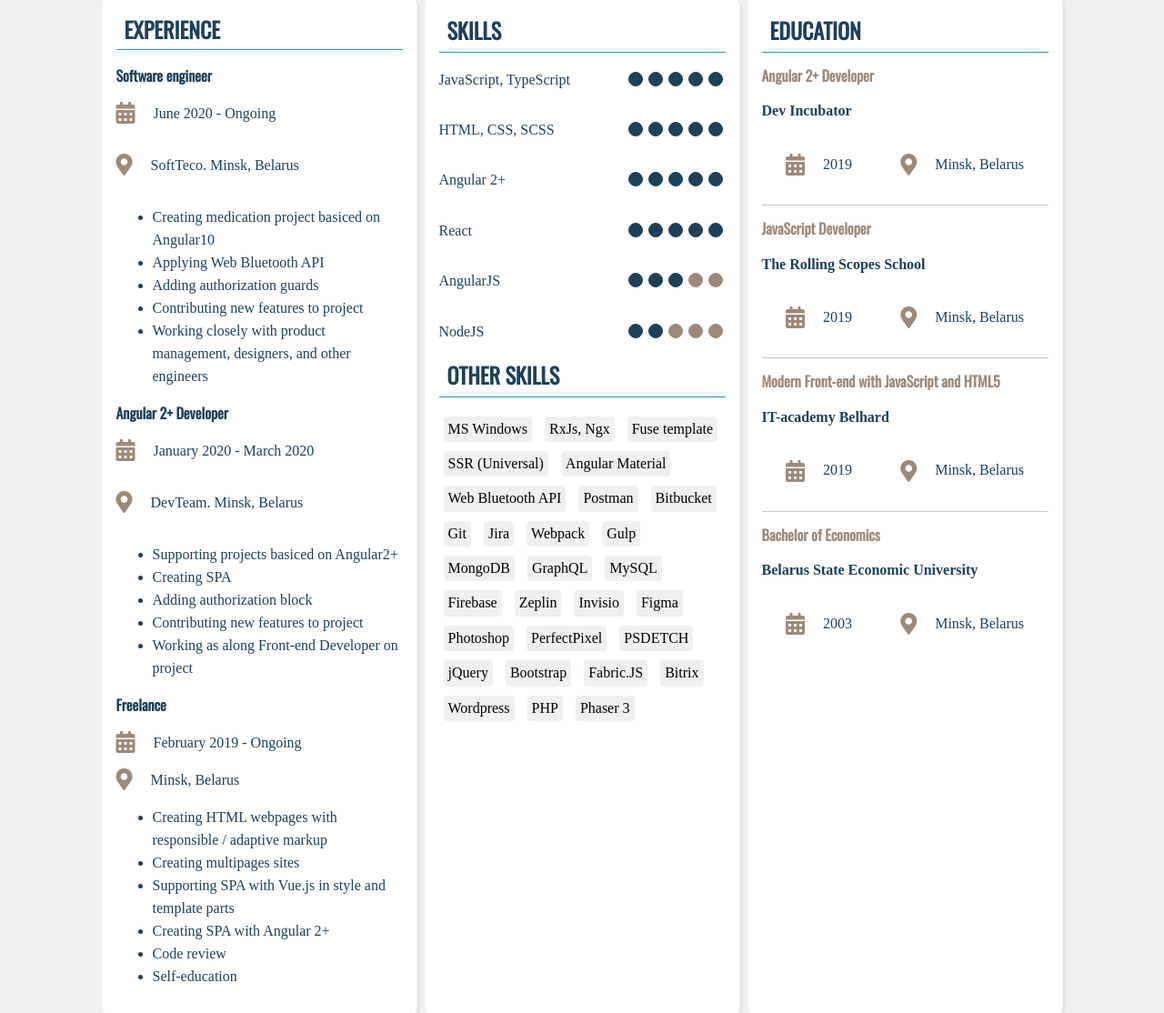
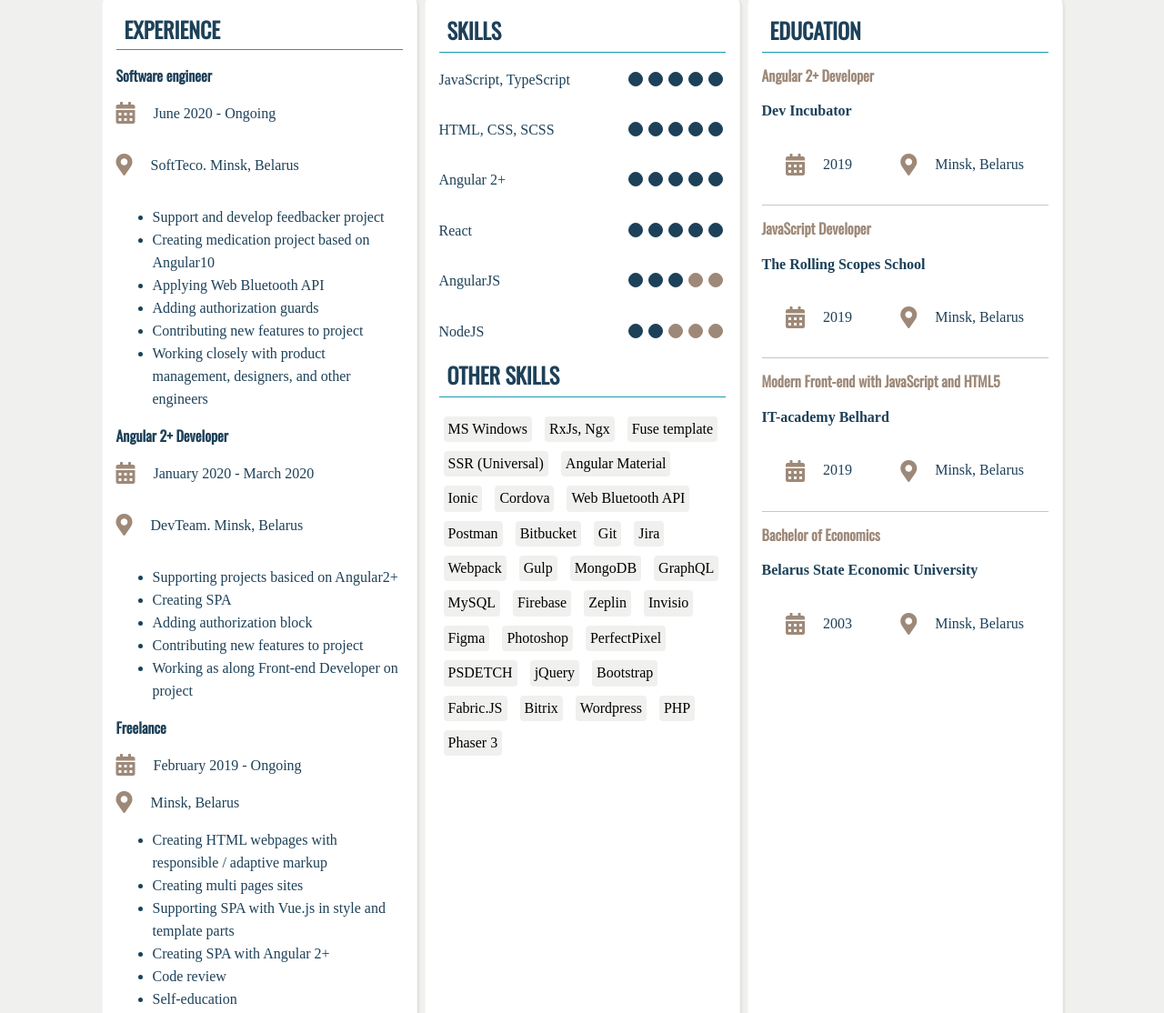
Before and after one commit to yalatan/yalatan.github.io, a plain HTML site: page index.html in a window 1280 px wide. Shown: the part 488-1602 px from the top of the page at 91% size. Drawn offline with nearby package versions, Linux system fonts and the light colour scheme.

Commit message:
update cv

```diff
--- a/index.html
+++ b/index.html
@@ -85,7 +85,8 @@
             </a>
           </p>
           <ul>
-            <li>Creating medication project basiced on Angular10</li>
+            <li>Support and develop feedbacker project</li>
+			<li>Creating medication project based on Angular10</li>
             <li>Applying Web Bluetooth API</li>
             <li>Adding authorization guards</li>
             <li>Contributing new features to project</li>
@@ -119,7 +120,7 @@
           <p class="icon-content"><i class="fas fa-map-marker-alt"></i>Minsk, Belarus</p>
           <ul>
             <li>Creating HTML webpages with responsible / adaptive markup</li>
-            <li>Creating multipages sites</li>
+            <li>Creating multi pages sites</li>
             <li>Supporting SPA with Vue.js in style and template parts</li>
             <li>Creating SPA with Angular 2+</li>
             <li>Code review</li>
@@ -210,6 +211,8 @@
           <li>Fuse template</li>
           <li>SSR (Universal)</li>
           <li>Angular Material</li>
+		  <li>Ionic</li>
+		  <li>Cordova</li>
           <li>Web Bluetooth API</li>
           <li>Postman</li>
           <li>Bitbucket</li>
@@ -304,10 +307,10 @@
             <h5>Responsibilities:</h5>
             <ul>
               <li>Support application and update code</li>
-              <li>Apply several enviroments</li>
+              <li>Apply several environments</li>
               <li>Create new features</li>
               <li>Daily meeting with customer</li>
-              <li>Build and releaze application</li>
+              <li>Build and release application</li>
             </ul>
 
             <h5>Technologies:</h5>
```
Also changed, not shown: assets/leadbacker.png, 1 other file.
